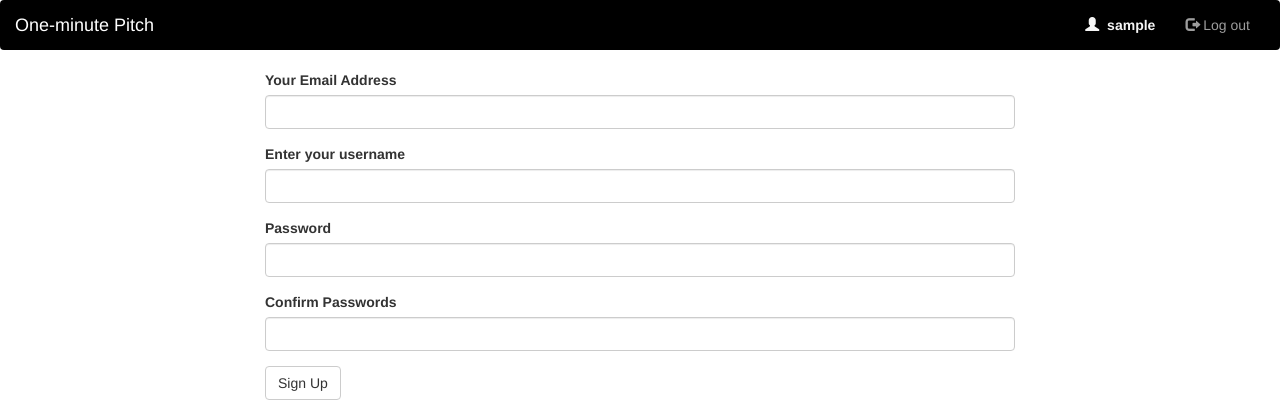
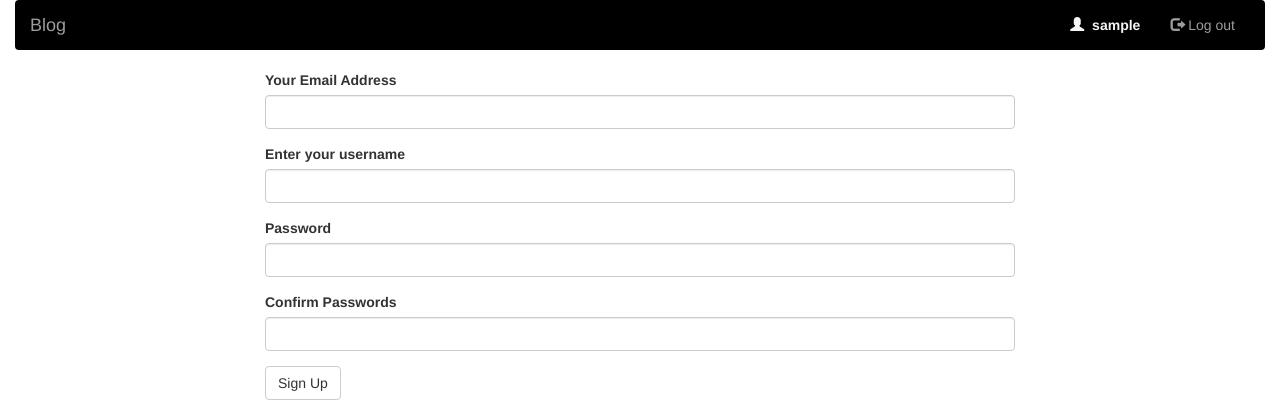
Before and after one commit to OwenMur21/Blog, a Flask app: page /authenticate/register in a window 1280 px wide. Shown: the top 420 px of the page. Run offline with Flask 2, Linux system fonts and the light colour scheme; the visitor is signed in with stand-in values (Sample User, id 1); data comes from the database, SQL or seed files in the repository; some libraries are stand-ins or nearby versions.

Commit message:
Creates navbar

```diff
--- a/app/templates/navbar.html
+++ b/app/templates/navbar.html
@@ -1,4 +1,4 @@
-
+<div class="container-fluid">
 <div class="navbar navbar-inverse" role="navigation" style="background-color:black; border:black;">
   <div class="container-fluid">
     <div class="navbar-header">
@@ -8,7 +8,7 @@
         <span class="icon-bar"></span>
         <span class="icon-bar"></span>
       </button>
-     <a class="navbar-brand" href="/">One-minute Pitch</a>
+     <a class="navbar-brand" href="/">Blog</a>
     </div>
     <div class="navbar-collapse collapse">
       <ul class="nav navbar-nav navbar-right">
@@ -24,3 +24,4 @@
 
   </div>
 </div>
+</div>
```
